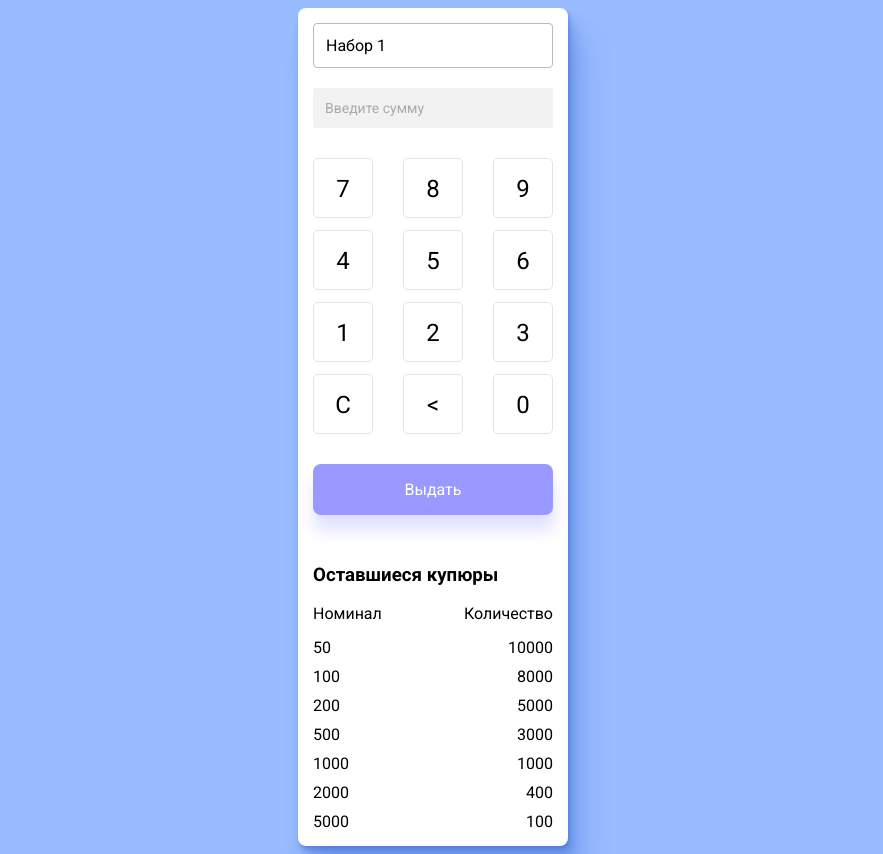
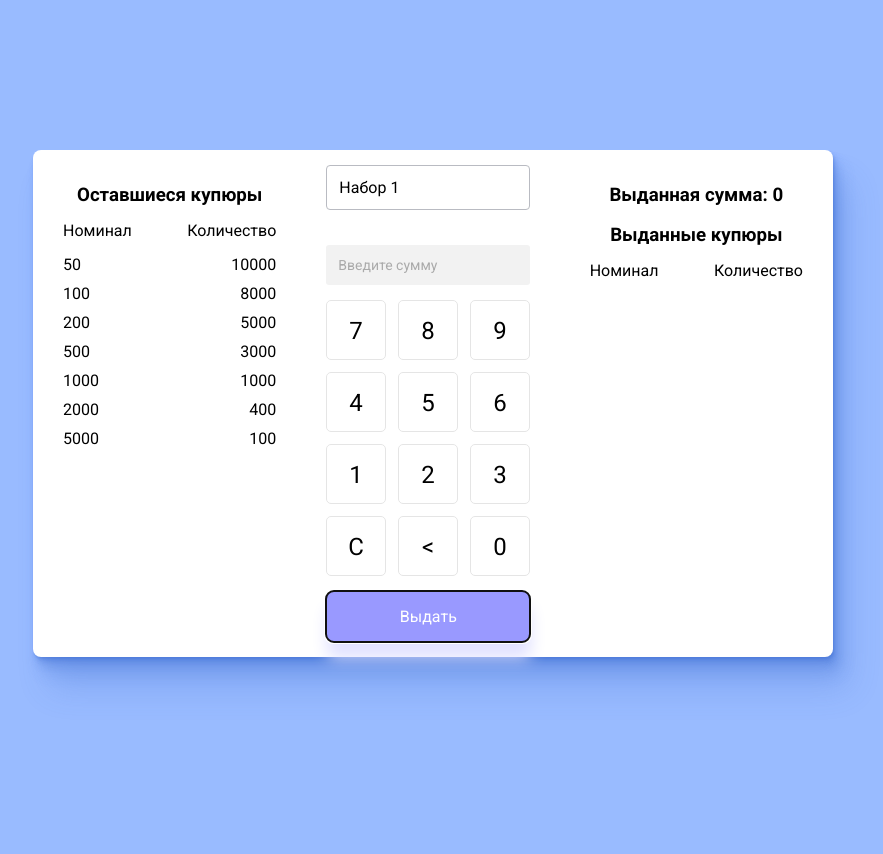
Before and after one commit to ayoz4/virtual-atm, a React app: page / in a window 1280 px wide. Shown: the whole page, without its empty margins (207-1090 px from the left). After the commit the page ends 807 px from the top, so only its background shows below. Built offline with nearby package versions, Linux system fonts and the light colour scheme.

Commit message:
redesign

```diff
--- a/src/components/atm/Atm.scss
+++ b/src/components/atm/Atm.scss
@@ -7,11 +7,13 @@ body {
 
 .atm {
   font-family: "Roboto", sans-serif;
-  display: flex;
-  flex-direction: column;
-  max-width: 270px;
-  margin: 0 auto;
-  padding: 15px;
+  display: grid;
+  grid-template-columns: 1fr 1fr 1fr;
+  column-gap: 50px;
+  max-width: 800px;
+  max-height: 800px;
+  margin: 150px auto;
+  padding: 15px 30px;
   box-shadow: 1px 2px 2px hsl(220deg 60% 50% / 0.2),
     2px 4px 4px hsl(220deg 60% 50% / 0.2), 4px 8px 8px hsl(220deg 60% 50% / 0.2),
     8px 16px 16px hsl(220deg 60% 50% / 0.2),
@@ -39,5 +41,25 @@ body {
 
   &__header {
     margin-bottom: 15px;
+    text-align: center;
+  }
+
+  &__limits {
+    max-width: 300px;
+  }
+
+  &__result {
+    max-width: 300px;
+  }
+
+  &__main {
+    max-width: 204px;
+    display: grid;
+    gap: 15px;
+  }
+
+  &__error {
+    color: red;
+    text-align: center;
   }
 }
--- a/src/components/atm/index.js
+++ b/src/components/atm/index.js
@@ -16,8 +16,18 @@ function ATM() {
   const [outputLimit, setLimitOutput] = useState(limits[0]);
   const [limit, setLimit] = useState(limits[0] || []);
   const [result, setResult] = useState(null);
+  const [errorText, setErrorText] = useState("");
 
-  useKey("Enter", onSubmit);
+  useEffect(() => {
+    const listener = (e) => {
+      if (e.code === "Enter") {
+        onSubmit();
+      }
+    };
+
+    document.addEventListener("keydown", listener);
+    return () => document.removeEventListener("keydown", listener);
+  }, [result, amount, limit]);
 
   useEffect(() => {
     setAmount("");
@@ -25,24 +35,26 @@ function ATM() {
   }, [outputLimit]);
 
   function onSubmit() {
-    // if (result?.remains > 50) return;
+    console.log("amount", amount, "limit", limit, "result", result);
 
+    if (!amount) {
+      setErrorText("Пожалуйста впишите в поле сумму");
+      return;
+    }
+
+    const banknotes = getBanknotes(amount, limit.value);
+    if (banknotes.remains > 50) {
+      setErrorText("Банкомат не может выдать заданную сумму");
+      return;
+    }
+    setErrorText("");
     setSum(Number.parseFloat(sum) + Number.parseFloat(amount));
 
-    const banknotes = getBanknotes(amount, limit.value);
-    if (banknotes.remains > 50) return;
-    console.log(banknotes);
     let resultCopy = Object.assign({}, result);
 
     if (result) {
       for (const key in banknotes) {
-        // if (key === "remains" && resultCopy.hasOwnProperty("remains")) {
-        //   resultCopy.remains += banknotes.remains;
-        //   continue;
-        // }
-
         if (!resultCopy.hasOwnProperty(key)) {
-          // resultCopy = { ...resultCopy, ...banknotes };
           resultCopy[key] = banknotes[key];
           continue;
         }
@@ -52,7 +64,6 @@ function ATM() {
         }
       }
 
-      console.log("banknotes", banknotes, "resultCopy", resultCopy);
       setResult(resultCopy);
     } else setResult(banknotes);
 
@@ -67,8 +78,27 @@ function ATM() {
     setLimit({ ...limit, value: limitCopy });
   }
 
+  function error(text) {
+    return <div className="atm__error">{text}</div>;
+  }
+
   return (
     <div className="atm">
+      <div className="atm__limits">
+        <h3 className="atm__header">Оставшиеся купюры</h3>
+        <ul className="atm__list">
+          <li className="atm__item atm__header">
+            <span>Номинал</span> <span>Количество</span>
+          </li>
+          {Object.keys(limit?.value).map((value) => (
+            <li className="atm__item" key={value}>
+              <span>{value}</span> <span>{limit?.value[value]}</span>
+            </li>
+          ))}
+        </ul>
+      </div>
+
+      <div className="atm__main">
         <Select
           options={limits}
           setSelected={(attr) => {
@@ -89,38 +119,28 @@ function ATM() {
 
         <Numpad value={amount} setValue={setAmount} />
 
-      <Button onClick={onSubmit}>Выдать</Button>
+        <Button onClick={() => onSubmit(amount)} autofocus>
+          Выдать
+        </Button>
 
-      <div className="atm__info">
-        <h3>Оставшиеся купюры</h3>
+        {errorText && error(errorText)}
+      </div>
+
+      <div className="atm__result">
+        <h3 className="atm__header">Выданная сумма: {sum}</h3>
+        <h3 className="atm__header">Выданные купюры</h3>
         <ul className="atm__list">
           <li className="atm__item atm__header">
             <span>Номинал</span> <span>Количество</span>
           </li>
-          {Object.keys(limit?.value).map((value) => (
-            <li className="atm__item" key={value}>
-              <span>{value}</span> <span>{limit?.value[value]}</span>
-            </li>
-          ))}
-        </ul>
-
-        {result && (
-          <>
-            <h3>Выданная сумма: {sum}</h3>
-            <h3>Выданные купюры</h3>
-            <ul className="atm__list">
-              <li className="atm__item atm__header">
-                <span>Номинал</span> <span>Количество</span>
-              </li>
-              {Object.keys(result).map((value) => (
+          {result &&
+            Object.keys(result).map((value) => (
               <li className="atm__item" key={value}>
                 <span>{langRu[value] || value}</span>{" "}
                 <span>{result[value]}</span>
               </li>
             ))}
         </ul>
-          </>
-        )}
       </div>
     </div>
   );
--- a/src/components/common/Button/Button.scss
+++ b/src/components/common/Button/Button.scss
@@ -3,6 +3,7 @@
 $button-bg: #9999ff;
 
 .button {
+  width: 100%;
   font-family: "Roboto", sans-serif;
   font-size: 1em;
   padding: 1em 2em;
--- a/src/components/common/Button/index.js
+++ b/src/components/common/Button/index.js
@@ -2,16 +2,17 @@ import React from "react";
 
 import "./Button.scss";
 
-function Button({ children, onClick }) {
+function Button({ children, onClick, autofocus = false }) {
   return (
     <button
       className="button"
       onClick={onClick}
       onKeyDown={(e) => {
         if (e.key === "Enter") {
-          console.log("asdasd");
+          onClick();
         }
       }}
+      autoFocus={autofocus}
     >
       {children}
     </button>
--- a/src/components/numpad/Numpad.scss
+++ b/src/components/numpad/Numpad.scss
@@ -1,7 +1,5 @@
 .numpad {
   display: inline-block;
-  margin-top: 30px;
-  margin-bottom: 30px;
 
   &__list {
     list-style: none;
--- a/src/services/hooks.js
+++ b/src/services/hooks.js
@@ -24,23 +24,3 @@ export const useOutsideDetecter = (init) => {
     ref,
   };
 };
-
-export const useKey = (key, cb) => {
-  const callbackRef = useRef(cb);
-
-  useEffect(() => {
-    callbackRef.current = cb;
-  });
-
-  useEffect(() => {
-    function handle(e) {
-      if (e.code === key) {
-        console.log(cb());
-      }
-    }
-
-    document.addEventListener("keypress", handle);
-
-    return () => document.removeEventListener("keypress", handle);
-  }, [key]);
-};
```
Lines whose indentation alone changed are shown as unchanged.
